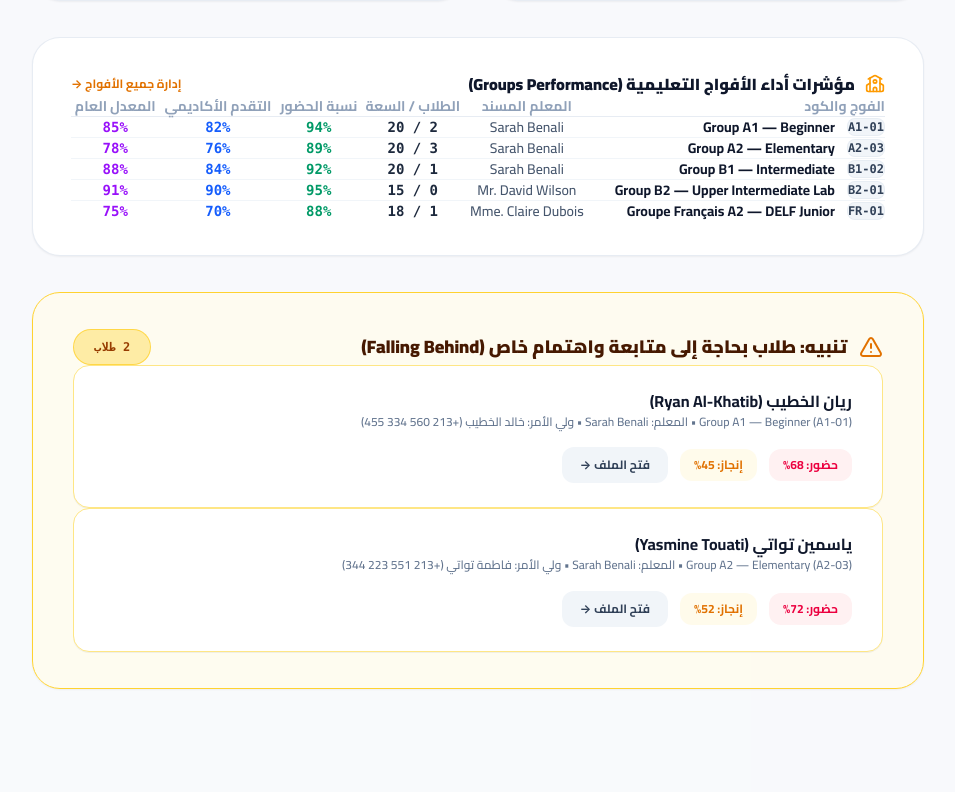
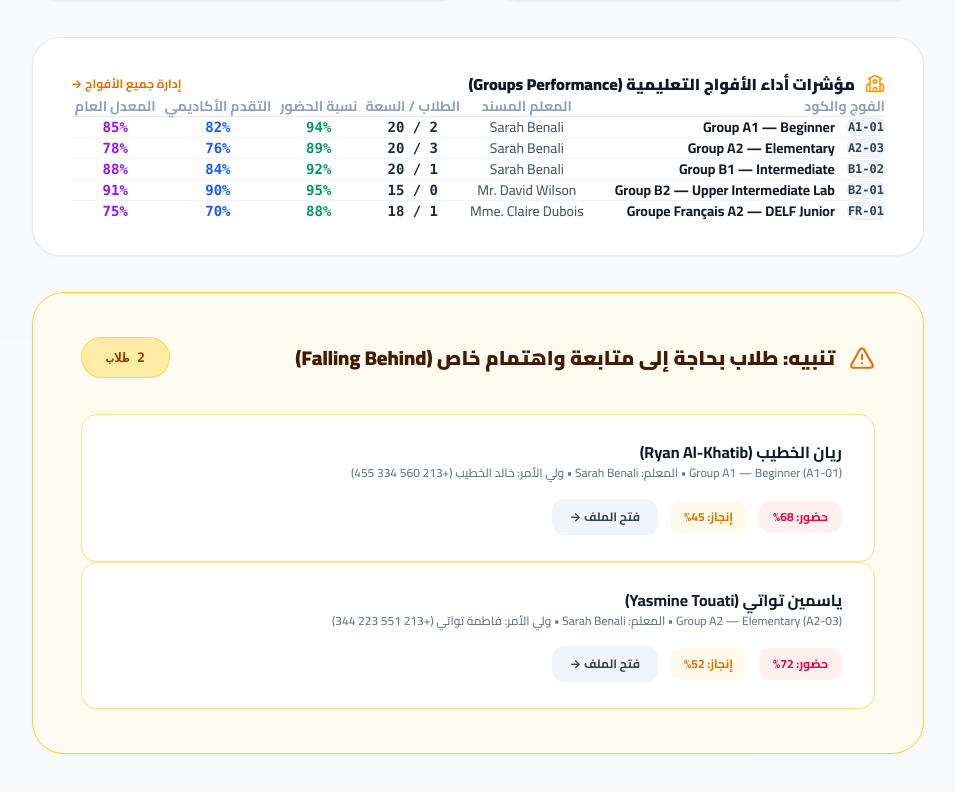
Before and after one commit to douzakaria1998-stack/awliya, a Next.js app: page /admin in a window 1280 px wide. Shown: the part 931-1723 px from the top of the page, without its empty margins (12-967 px from the left). Built offline with nearby package versions, Linux system fonts and the light colour scheme.

Commit message:
fix(spacing): generously expand padding and margins in Students Needing Attention section

```diff
--- a/src/components/admin/screens/AdminDashboardScreen.tsx
+++ b/src/components/admin/screens/AdminDashboardScreen.tsx
@@ -446,33 +446,36 @@ export function AdminDashboardScreen() {
       {/* 5. Students Falling Behind Alert Table (Section 4) */}
       {fallingBehindStudents.length > 0 && (
         <div
-          className="bg-amber-50/70 dark:bg-amber-950/30 border border-amber-300 dark:border-amber-700/80 rounded-[28px] shadow-xs"
+          className="bg-amber-50/70 dark:bg-amber-950/30 border border-amber-300 dark:border-amber-700/80 rounded-[32px] shadow-xs"
           style={{
-            padding: '36px 40px',
-            marginBottom: '40px',
+            padding: '44px 48px',
+            marginBottom: '48px',
           }}
         >
-          <div className="flex items-center justify-between mb-7 sm:mb-8">
-            <div className="flex items-center gap-3 text-amber-950 dark:text-amber-200">
-              <AlertTriangle size={24} className="text-amber-600 shrink-0" />
-              <h4 className="text-base sm:text-lg font-black leading-normal">
+          <div
+            className="flex items-center justify-between gap-4 flex-wrap"
+            style={{ marginBottom: '36px' }}
+          >
+            <div className="flex items-center gap-3.5 text-amber-950 dark:text-amber-200">
+              <AlertTriangle size={26} className="text-amber-600 shrink-0" />
+              <h4 className="text-lg sm:text-xl font-black leading-normal">
                 {language === 'ar' ? 'تنبيه: طلاب بحاجة إلى متابعة واهتمام خاص (Falling Behind)' : 'Students Needing Attention'}
               </h4>
             </div>
             <span
-              className="text-xs font-bold text-amber-800 dark:text-amber-200 bg-amber-200/70 dark:bg-amber-900/70 border border-amber-300/80 dark:border-amber-700/80 rounded-full font-mono shrink-0 leading-normal"
-              style={{ padding: '8px 20px' }}
+              className="font-bold text-amber-800 dark:text-amber-200 bg-amber-200/70 dark:bg-amber-900/70 border border-amber-300/80 dark:border-amber-700/80 rounded-full font-mono shrink-0 leading-normal"
+              style={{ padding: '10px 24px', fontSize: '13px' }}
             >
               {fallingBehindStudents.length} {language === 'ar' ? 'طلاب' : 'students'}
             </span>
           </div>
 
-          <div className="space-y-4 sm:space-y-5">
+          <div className="space-y-5 sm:space-y-6">
             {fallingBehindStudents.map((st) => (
               <div
                 key={st.id}
                 className="bg-white dark:bg-slate-850 rounded-2xl border border-amber-200 dark:border-amber-800/60 flex items-center justify-between gap-4 flex-wrap shadow-2xs"
-                style={{ padding: '24px 30px' }}
+                style={{ padding: '26px 32px' }}
               >
                 <div className="space-y-1.5 min-w-0">
                   <div className="font-bold text-slate-900 dark:text-white text-sm sm:text-base leading-snug">
```
